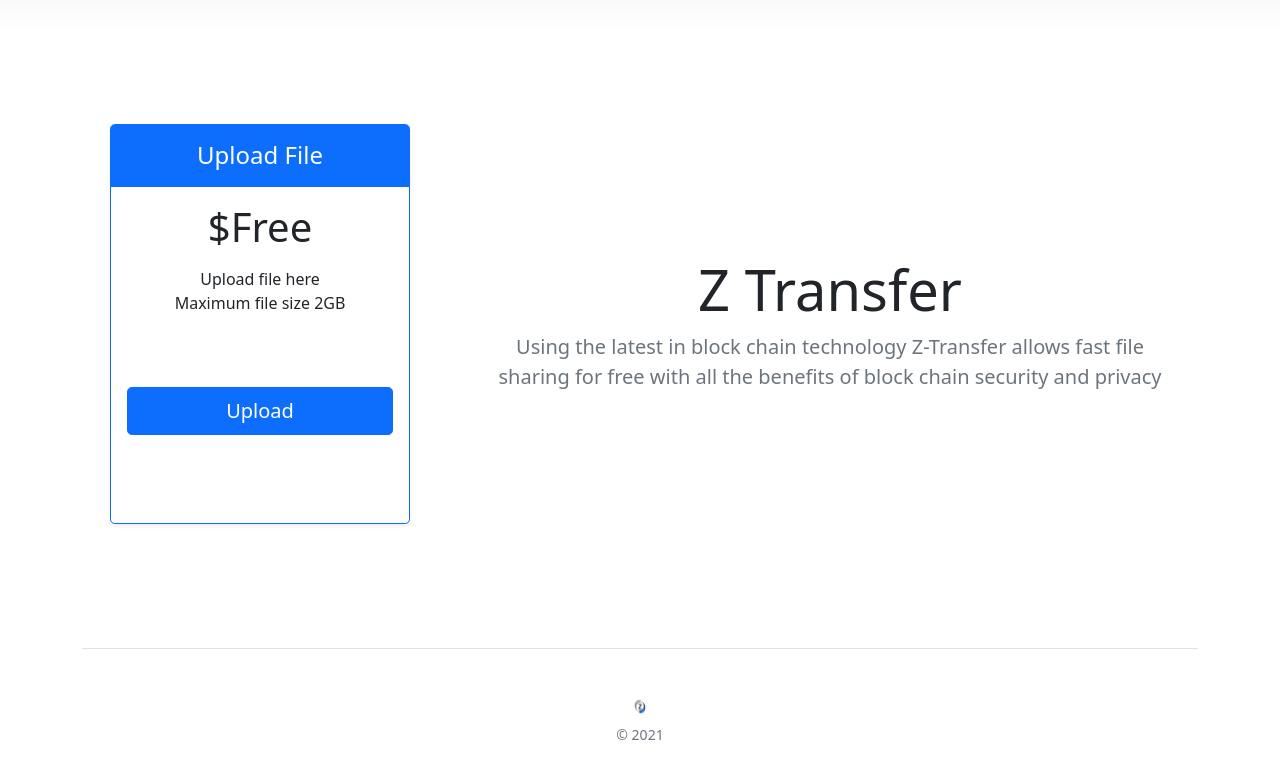
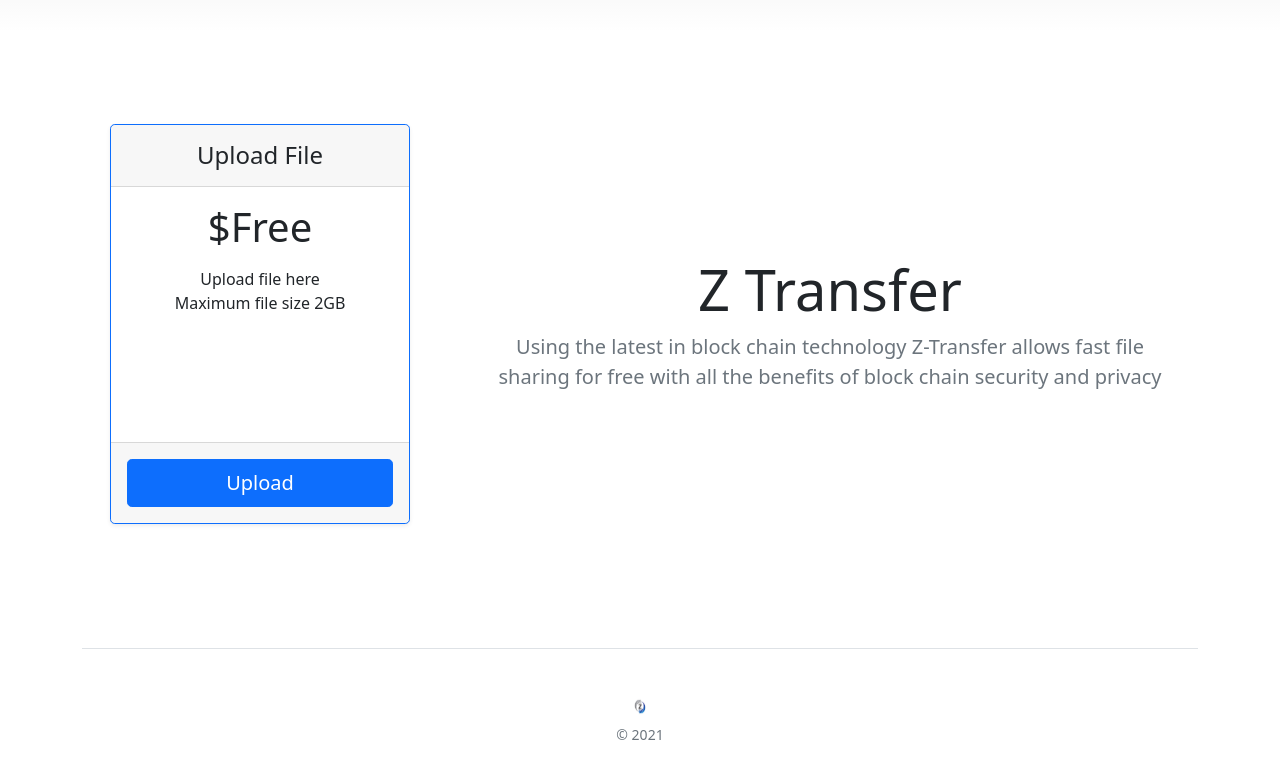
Before and after one commit to subaquatic-pierre/ztransfer, a Flask app: page / in a window 1280 px wide. Shown: the part 69-829 px from the top of the page. Run offline with Flask 2, Linux system fonts and the light colour scheme; some libraries are stand-ins or nearby versions; some web fonts are replaced.

Commit message:
Made footer for card

```diff
--- a/server/templates/main/index.html
+++ b/server/templates/main/index.html
@@ -8,7 +8,7 @@
 
         <div class="col-12 col-md-4 text-center d-flex flex-column justify-content-center align-items-center">
             <div class="card upload-card mb-4 rounded-3 shadow-sm border-primary">
-                <div class="card-header py-3 text-white bg-primary border-primary">
+                <div class="card-header py-3 ">
                     <h4 class="my-0 fw-normal">Upload File</h4>
                 </div>
                 <div class="card-body">
@@ -18,7 +18,10 @@
                         <li>Maximum file size 2GB</li>
                     </ul>
 
-                    <button type="button" class="w-100 btn btn-lg btn-primary my-5" id='add-row'>Upload</button>
+
+                </div>
+                <div class="card-footer py-3">
+                    <button type="button" class="w-100 btn btn-lg btn-primary" id='add-row'>Upload</button>
                 </div>
             </div>
         </div>
```
